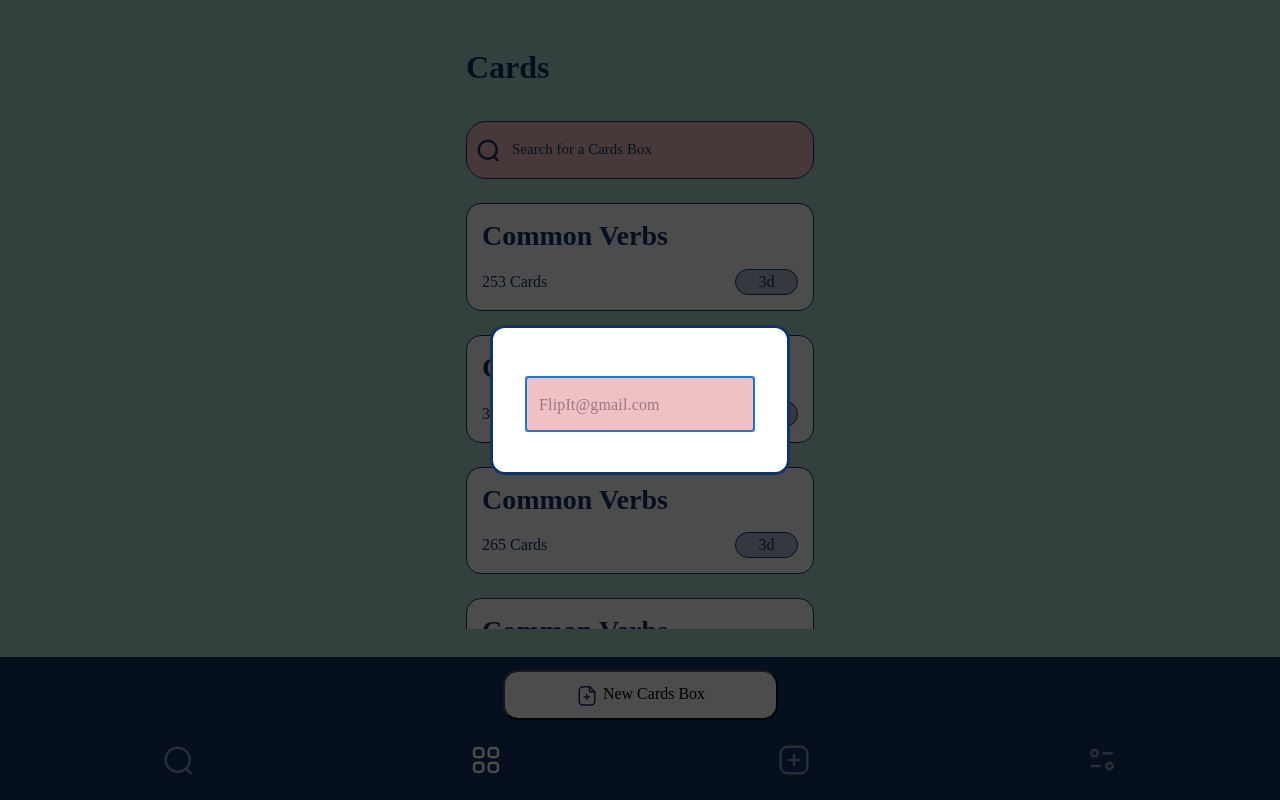
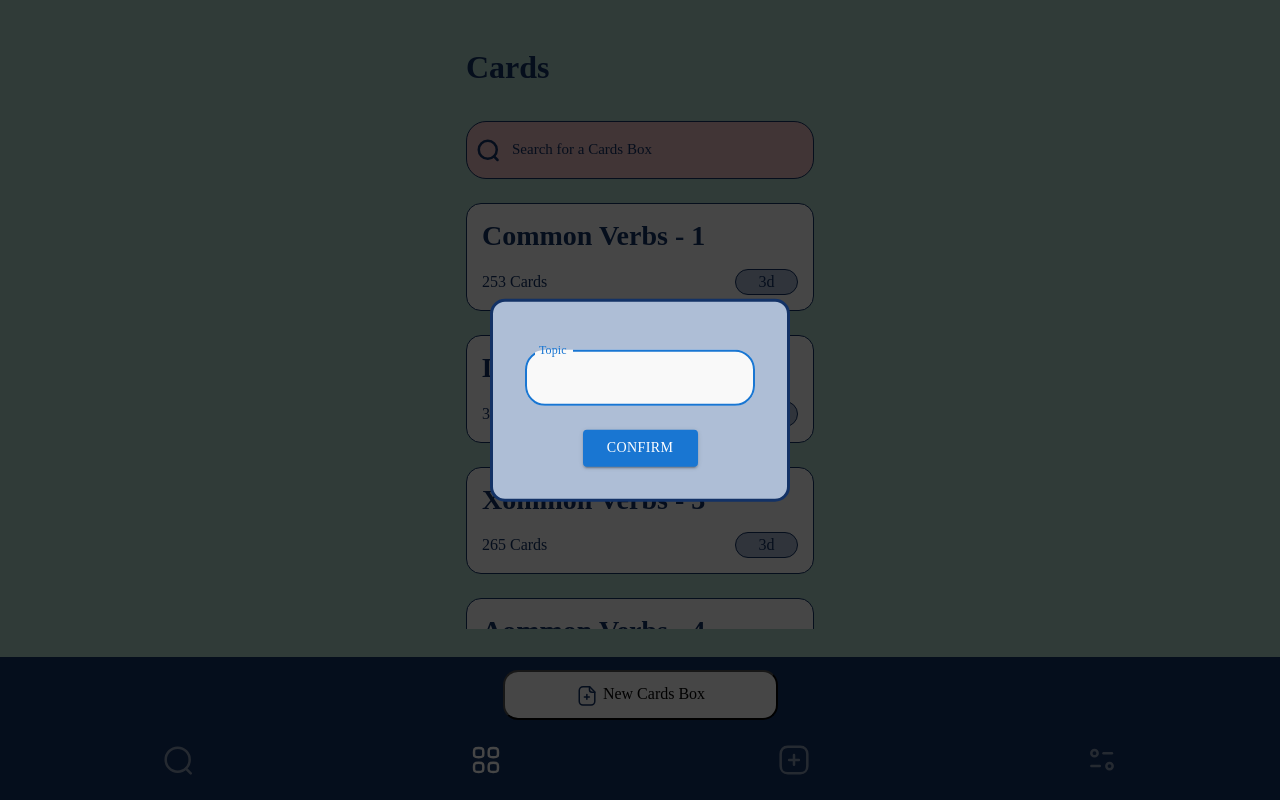
Before and after one commit to flipitflashcard/frontend, a Next.js app: page /home in a window 1280 px wide. Both pictures are taken after a click on the button "New Cards Box". Built offline with nearby package versions, Linux system fonts and the light colour scheme.

Commit message:
the search of boxes is developed

```diff
--- a/components/CardHomePage.tsx
+++ b/components/CardHomePage.tsx
@@ -1,7 +1,7 @@
 import React, { useState, Fragment, useEffect } from 'react';
 
 // import MUI Components
-import { TextField, Autocomplete, keyframes, Box, Modal } from '@mui/material';
+import { TextField, Autocomplete, keyframes, Box, Modal, Grid, Button } from '@mui/material';
 
 // import context
 import { clickChecking } from '@/context/Exceptional';
@@ -22,7 +22,7 @@ const shakeLabel = keyframes`
 
 type Value = {
     label: string,
-    year: number
+    number: number
 }
 
 const EffectStyle = {
@@ -43,7 +43,7 @@ const NewCardStyle = {
     left: "50%",
     width: 300,
     transform: "translate(-50%, -50%)",
-    bgcolor: "#ffffff",
+    bgcolor: "#AEBED6",
     border: "3px solid #133266",
     borderRadius: "15px",
     p: 4,
@@ -61,72 +61,14 @@ const CardHomePage = () => {
     const [isNewCardOpen, setIsNewCardOpen] = useState<boolean>(false);
 
     // state of new card
-    const [title, setTitle] = useState<string>('');
-    // const [title, setTitle] = useState<string>('');
+    const [topic, setTopic] = useState<string>('');
 
     // import state of state of new card validation
-    const [emailError, setEmailError] = useState<string>('');
+    const [topicError, setTopicError] = useState<string>('');
 
-    const handleChange = (event: React.SyntheticEvent<Element, Event>, value: string | Value | null) => {
-        (typeof value === 'string' || value === null) ? setSearch(undefined) : setSearch(value.label);
-    };
-
-    const handleLoginSubmit = (event: React.FormEvent<HTMLFormElement>) => {
-        event.preventDefault();
-    };
-
-    const addNewCardsBox = () => {
-        const designNavbarElement = document.querySelector('.design-navbar');
-
-        if (designNavbarElement && !document.querySelector('.new-cards-box')) {
-            const newCardsBoxElement = document.createElement('div');
-            newCardsBoxElement.className = 'new-cards-box';
-            newCardsBoxElement.innerHTML = `
-        <button class='btn-new-cards-box'>
-          <svg width="24" height="24" viewBox="0 0 24 24" fill="none" xmlns="http://www.w3.org/2000/svg">
-            <path fill-rule="evenodd" clip-rule="evenodd" d="M14.7366 2.7619H8.08461C6.00461 2.7539 4.29961 4.4109 4.25061 6.4909V17.3399C4.21561 19.3899 5.84861 21.0809 7.89961 21.1169C7.96061 21.1169 8.02261 21.1169 8.08461 21.1149H16.0726C18.1416 21.0939 19.8056 19.4089 19.8026 17.3399V8.0399L14.7366 2.7619Z" stroke="#133266" stroke-width="1.5" stroke-linecap="round" stroke-linejoin="round" />
-            <path d="M14.4743 2.75011V5.65911C14.4743 7.07911 15.6233 8.23011 17.0433 8.23411H19.7973" stroke="#133266" stroke-width="1.5" stroke-linecap="round" stroke-linejoin="round" />
-            <path d="M14.2937 12.9142H9.39371" stroke="#133266" stroke-width="1.5" stroke-linecap="round" stroke-linejoin="round" />
-            <path d="M11.8445 15.3639V10.4639" stroke="#133266" stroke-width="1.5" stroke-linecap="round" stroke-linejoin="round" />
-          </svg>
-          New Cards Box
-        </button>
-      `;
-            const existingSecondChild = designNavbarElement.children[0];
-            designNavbarElement.insertBefore(newCardsBoxElement, existingSecondChild);
-
-            const button = newCardsBoxElement.querySelector('.btn-new-cards-box');
-            if (button) {
-                button.addEventListener('click', () => setIsNewCardOpen(true));
-            } else {
-                console.error('Button element not found');
-            }
-        }
-    }
-
-    const [height, setHeight] = useState<number>(0);
-    useEffect(() => {
-        const handleResize = () => {
-            setHeight(window.innerHeight);
-        };
-        handleResize();
-        window.addEventListener('resize', handleResize);
-        return () => {
-            window.removeEventListener('resize', handleResize);
-        };
-    }, []);
-
-    useEffect(() => {
-        addNewCardsBox();
-    }, []);
-
-    const handleFocus = (): void => {
-        setIsFocused(true);
-    };
-
-    const handleBlur = (): void => {
-        setIsFocused(false);
-    };
+    // state of data
+    const [card, setCard] = useState<Value[]>([]);
+    const [filteredOptions, setFilteredOptions] = useState<Value[]>([]);
 
     const top100Films = [
         { label: 'The Shawshank Redemption', year: 1994 },
@@ -255,36 +197,109 @@ const CardHomePage = () => {
         { label: 'Monty Python and the Holy Grail', year: 1975 },
     ];
 
-    const card = [
+    const handleChange = (event: React.SyntheticEvent<Element, Event>, value: string | Value | null) => {
+        (typeof value === 'string' || value === null) ? setSearch(undefined) : setSearch(value.label);
+    };
+
+    const handleAddNewCard = (event: React.FormEvent<HTMLFormElement>) => {
+        event.preventDefault();
+        if (topic === "") {
+            setTopicError('Topic is required!');
+        } else {
+            setTopicError('');
+            const newCard = { label: topic, number: card.length + 1 };
+            setCard([...card, newCard]);
+            setTopic('');
+            setIsNewCardOpen(false);
+        }
+    }
+
+    const addNewCardsBox = () => {
+        const designNavbarElement = document.querySelector('.design-navbar');
+
+        if (designNavbarElement && !document.querySelector('.new-cards-box')) {
+            const newCardsBoxElement = document.createElement('div');
+            newCardsBoxElement.className = 'new-cards-box';
+            newCardsBoxElement.innerHTML = `
+        <button class='btn-new-cards-box'>
+          <svg width="24" height="24" viewBox="0 0 24 24" fill="none" xmlns="http://www.w3.org/2000/svg">
+            <path fill-rule="evenodd" clip-rule="evenodd" d="M14.7366 2.7619H8.08461C6.00461 2.7539 4.29961 4.4109 4.25061 6.4909V17.3399C4.21561 19.3899 5.84861 21.0809 7.89961 21.1169C7.96061 21.1169 8.02261 21.1169 8.08461 21.1149H16.0726C18.1416 21.0939 19.8056 19.4089 19.8026 17.3399V8.0399L14.7366 2.7619Z" stroke="#133266" stroke-width="1.5" stroke-linecap="round" stroke-linejoin="round" />
+            <path d="M14.4743 2.75011V5.65911C14.4743 7.07911 15.6233 8.23011 17.0433 8.23411H19.7973" stroke="#133266" stroke-width="1.5" stroke-linecap="round" stroke-linejoin="round" />
+            <path d="M14.2937 12.9142H9.39371" stroke="#133266" stroke-width="1.5" stroke-linecap="round" stroke-linejoin="round" />
+            <path d="M11.8445 15.3639V10.4639" stroke="#133266" stroke-width="1.5" stroke-linecap="round" stroke-linejoin="round" />
+          </svg>
+          New Cards Box
+        </button>
+      `;
+            const existingSecondChild = designNavbarElement.children[0];
+            designNavbarElement.insertBefore(newCardsBoxElement, existingSecondChild);
+
+            const button = newCardsBoxElement.querySelector('.btn-new-cards-box');
+            if (button) {
+                button.addEventListener('click', () => setIsNewCardOpen(true));
+            }
+        }
+    }
+
+    const [height, setHeight] = useState<number>(0);
+    useEffect(() => {
+        const handleResize = () => {
+            setHeight(window.innerHeight);
+        };
+        handleResize();
+        window.addEventListener('resize', handleResize);
+        return () => {
+            window.removeEventListener('resize', handleResize);
+        };
+    }, []);
+
+    useEffect(() => {
+        setCard([
             {
-            title: 'Common Verbs',
-            number: '253'
+                label: 'Common Verbs - 1',
+                number: 253
             },
             {
-            title: 'Common Verbs',
-            number: '300'
+                label: 'Dommon Verbs - 2',
+                number: 300
             },
             {
-            title: 'Common Verbs',
-            number: '265'
+                label: 'Xommon Verbs - 3',
+                number: 265
             },
             {
-            title: 'Common Verbs',
-            number: '265'
+                label: 'Aommon Verbs - 4',
+                number: 265
             },
             {
-            title: 'Common Verbs',
-            number: '265'
+                label: 'Wommon Verbs - 5',
+                number: 265
             },
             {
-            title: 'Common Verbs',
-            number: '265'
+                label: 'Rommon Verbs - 6',
+                number: 265
             },
             {
-            title: 'Common Verbs',
-            number: '265'
-        },
-    ]
+                label: 'Tommon Verbs - 7',
+                number: 265
+            }
+        ])
+        addNewCardsBox();
+    }, []);
+
+    useEffect(() => {
+        setFilteredOptions(card.filter(option =>
+            option.label.toLowerCase().includes((search || '').toLowerCase())
+        ));
+    }, [search, card]);
+
+    const handleFocus = (): void => {
+        setIsFocused(true);
+    };
+
+    const handleBlur = (): void => {
+        setIsFocused(false);
+    };
 
     return (
         <Fragment>
@@ -338,20 +353,20 @@ const CardHomePage = () => {
                             }
                         </div>
                     )}
-                    options={top100Films}
+                    options={card}
                     fullWidth
                 />
             </div>
             <div className='scrollable-div' style={{ overflowY: 'scroll', height: `${height - 350}px` }}>
                 {
-                    card.map((item, index) => {
+                    filteredOptions.map((item, index) => {
                         return <div
                             className={(card.length - 1) === index ? `card-global-page mt-4 mb-1` : `card-global-page mt-4`}
                             key={index}
                             onClick={handleChangeClick}
                             style={{ cursor: 'pointer' }}
                         >
-                            <h3 className='fw-bold'>{item.title}</h3>
+                            <h3 className='fw-bold'>{item.label}</h3>
                             <div className='d-flex flex-row justify-content-between align-items-center mt-3'>
                                 <span>{item.number} Cards</span>
                                 <span className='border-3d'>3d</span>
@@ -383,26 +398,50 @@ const CardHomePage = () => {
                         onClose={() => setIsNewCardOpen(false)}
                         aria-labelledby="modal-modal-title"
                         aria-describedby="modal-modal-description"
-                        sx={{ backgroundColor: 'rgb(0 0 0 / 40%)' }}
+                        sx={{ backgroundColor: 'rgb(0 0 0 / 45%)' }}
                     >
-                        <Box component="form" onSubmit={handleLoginSubmit} noValidate sx={NewCardStyle}>
+                        <Box component="form" onSubmit={handleAddNewCard} noValidate sx={NewCardStyle}>
                             <TextField
-                                value={title}
-                                placeholder='FlipIt@gmail.com'
+                                value={topic}
+                                id="topic"
+                                label="Topic"
+                                placeholder="Common Verbs"
+                                multiline
                                 margin="normal"
-                                required
                                 fullWidth
-                                id="email"
-                                name="email"
-                                autoComplete="email"
+                                name="topic"
                                 autoFocus
+                                autoComplete="topic"
                                 variant="outlined"
-                                style={{ backgroundColor: '#EFC1C4' }}
-                                onChange={(e) => setTitle(e.target.value)}
-                                error={!!emailError}
-                                helperText={emailError}
-                                sx={{ border: 'none', "& fieldset": { border: '1px solid black' }, }}
+                                onChange={(e) => setTopic(e.target.value)}
+                                error={!!topicError}
+                                helperText={topicError}
+                                InputProps={{
+                                    sx: {
+                                        backgroundColor: '#f9f9f9',
+                                        borderRadius: '20px',
+                                    },
+                                }}
+                                FormHelperTextProps={{
+                                    sx: {
+                                        backgroundColor: 'transparent',
+                                    },
+                                }}
+                                sx={{ border: 'none', "& fieldset": { border: '1px solid black', borderRadius: '20px' } }}
                             />
+                            <Grid container className="mt-3">
+                                <Grid item xs textAlign="center">
+                                    <Button
+                                        type="submit"
+                                        variant="contained"
+                                        className="main-button"
+                                        style={{ width: '50%' }}
+                                    >
+                                        Confirm
+                                    </Button>
+                                </Grid>
+                            </Grid>
+
                         </Box>
                     </Modal>
                 ) : (
```
Also changed, not shown: components/SettingStructure.tsx (+15 -3 lines). Lines whose indentation alone changed are shown as unchanged.
